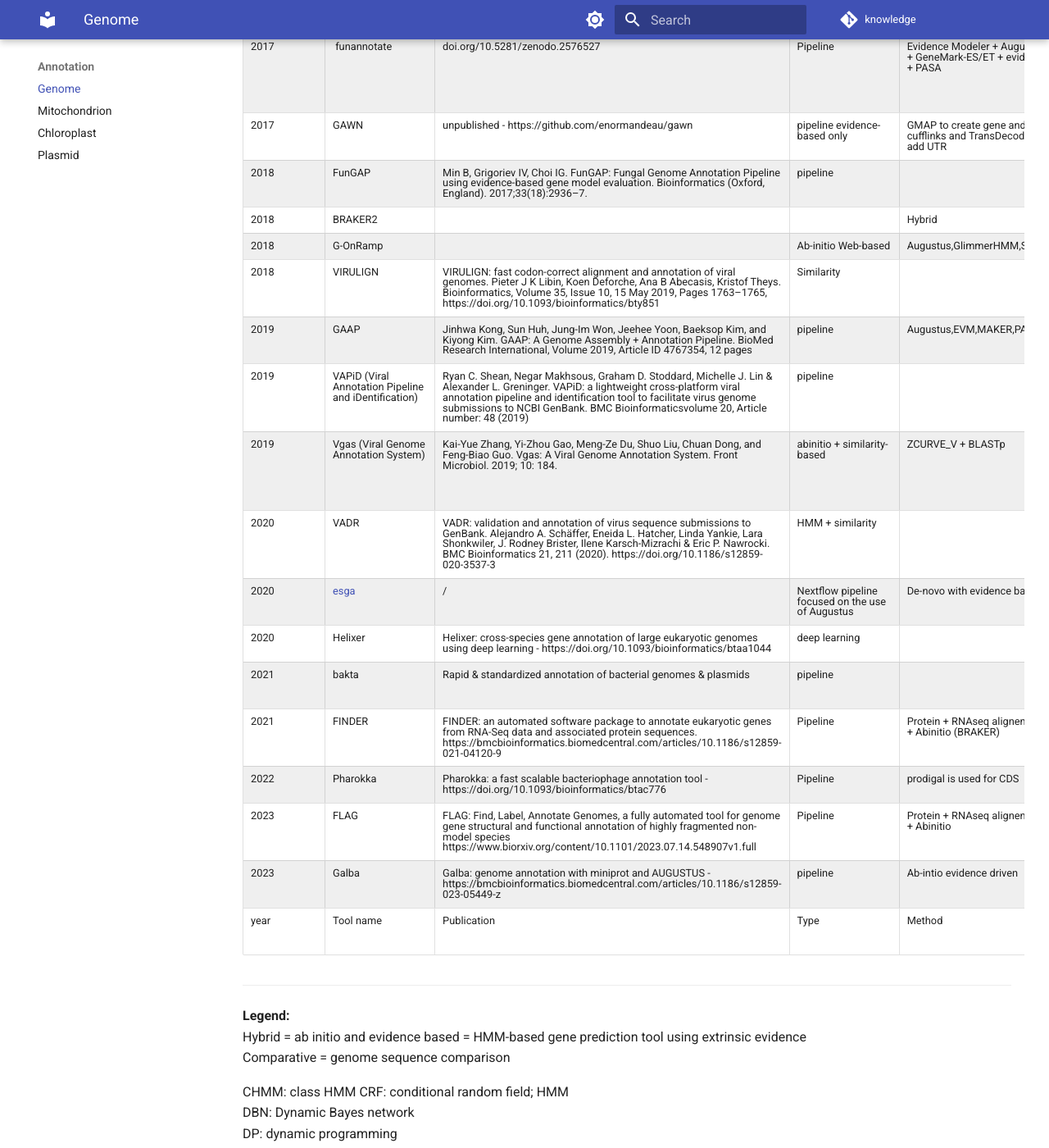
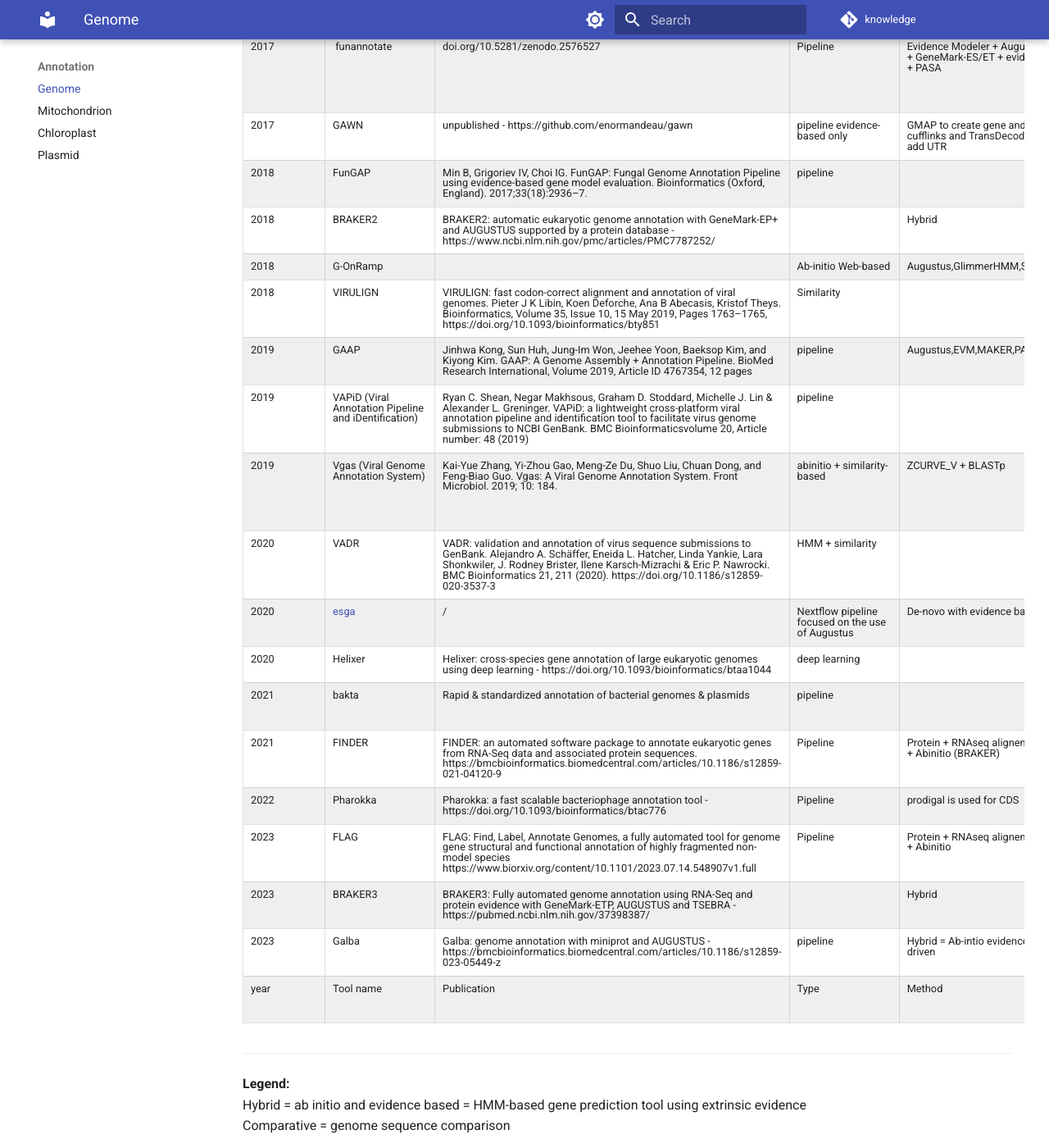
Before and after one commit to Juke34/knowledge, an MkDocs documentation site: the page built from docs/annotation/structural/annotation_tools_genome.md, in a window 1280 px wide and 1400 px high, scrolled down 9411 px. Shown: the whole window at 82% size. Built offline with MkDocs 1.6.1 and Material for MkDocs 9.7.7, drawn with Linux system fonts in a browser that asks for light colours; comment, search, counter and statistics services are not loaded.

Commit message:
add brakes3

```diff
--- a/docs/annotation/structural/annotation_tools_genome.md
+++ b/docs/annotation/structural/annotation_tools_genome.md
@@ -145,7 +145,7 @@ List of genome annotation tools
 2017 | funannotate | doi.org/10.5281/zenodo.2576527 | Pipeline | Evidence Modeler + Augustus + GeneMark-ES/ET + evidence + PASA | built specifically for fungi, but will also work with higher eukaryotes | | homology-based gene prediction program |
 2017 | GAWN | unpublished - https://github.com/enormandeau/gawn | pipeline evidence-based only | GMAP to create gene and cufflinks and TransDecoder to add UTR | eukaryote | | |
 2018 | FunGAP | Min B, Grigoriev IV, Choi IG. FunGAP: Fungal Genome Annotation Pipeline using evidence-based gene model evaluation. Bioinformatics (Oxford, England). 2017;33(18):2936–7. | pipeline | | |  | |
-2018 | BRAKER2 | | | Hybrid | eukaryote |  | |
+2018 | BRAKER2 | BRAKER2: automatic eukaryotic genome annotation with GeneMark-EP+ and AUGUSTUS supported by a protein database - https://www.ncbi.nlm.nih.gov/pmc/articles/PMC7787252/ | | Hybrid | eukaryote |  | |
 2018 | G-OnRamp | | Ab-initio Web-based | Augustus,GlimmerHMM,SNAP | |  | |
 2018 | VIRULIGN | VIRULIGN: fast codon-correct alignment and annotation of viral genomes. Pieter J K Libin,  Koen Deforche,  Ana B Abecasis,  Kristof Theys. Bioinformatics, Volume 35, Issue 10, 15 May 2019, Pages 1763–1765, https://doi.org/10.1093/bioinformatics/bty851 | Similarity | | Virus | | |
 2019 | GAAP | Jinhwa Kong, Sun Huh, Jung-Im Won, Jeehee Yoon, Baeksop Kim, and Kiyong Kim. GAAP: A Genome Assembly + Annotation Pipeline. BioMed Research International, Volume 2019, Article ID 4767354, 12 pages | pipeline| Augustus,EVM,MAKER,PASA | |  | Genome Assembly + Annotation Pipeline |
@@ -158,7 +158,8 @@ List of genome annotation tools
 2021 | FINDER | FINDER: an automated software package to annotate eukaryotic genes from RNA-Seq data and associated protein sequences. https://bmcbioinformatics.biomedcentral.com/articles/10.1186/s12859-021-04120-9 | Pipeline | Protein + RNAseq alignement + Abinitio (BRAKER) | Eukaryote | | | .gtf |
 2022 | Pharokka | Pharokka: a fast scalable bacteriophage annotation tool - https://doi.org/10.1093/bioinformatics/btac776  | Pipeline | prodigal is used for CDS | bacteriophage | | | gff, gbk ,etc. |
 2023 | FLAG | FLAG: Find, Label, Annotate Genomes, a fully automated tool for genome gene structural and functional annotation of highly fragmented non-model species https://www.biorxiv.org/content/10.1101/2023.07.14.548907v1.full  | Pipeline | Protein + RNAseq alignement + Abinitio | Eukaryote | | Nextflow pipeline very complete | |
-2023 | Galba | Galba: genome annotation with miniprot and AUGUSTUS - https://bmcbioinformatics.biomedcentral.com/articles/10.1186/s12859-023-05449-z | pipeline | Ab-intio evidence driven | eukaryote | | use Augustus + miniprot | |
+2023 | BRAKER3 | BRAKER3: Fully automated genome annotation using RNA-Seq and protein evidence with GeneMark-ETP, AUGUSTUS and TSEBRA - https://pubmed.ncbi.nlm.nih.gov/37398387/  | | Hybrid | eukaryote |  | |
+2023 | Galba | Galba: genome annotation with miniprot and AUGUSTUS - https://bmcbioinformatics.biomedcentral.com/articles/10.1186/s12859-023-05449-z | pipeline | Hybrid = Ab-intio evidence driven | eukaryote | | use Augustus + miniprot | |
 | year	| Tool name | Publication | Type	| Method | Organism | Nb citation (pubmed 2016) | Comments | Output Format |
 
 _____________________
```
